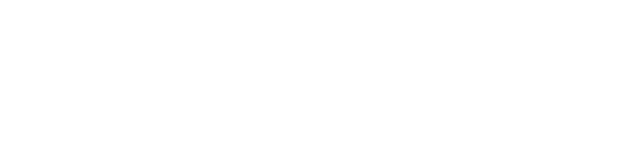
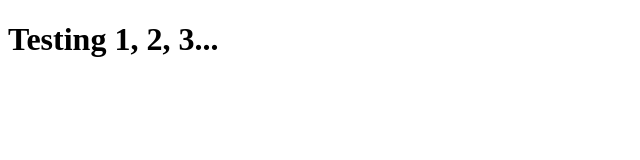
Before and after one commit to CubanFireball81/Personal-Blog, a plain HTML site: page index.html in a window 1280 px wide. Shown: the whole page, without its empty margins (0-640 px from the left). Drawn offline with Linux system fonts and the light colour scheme.

Commit message:
testing git setup

```diff
--- a/index.html
+++ b/index.html
@@ -7,6 +7,6 @@
     <title>My Blog Site</title>
 </head>
 <body>
-
+    <h1>Testing 1, 2, 3...</h1>
 </body>
 </html>
```
